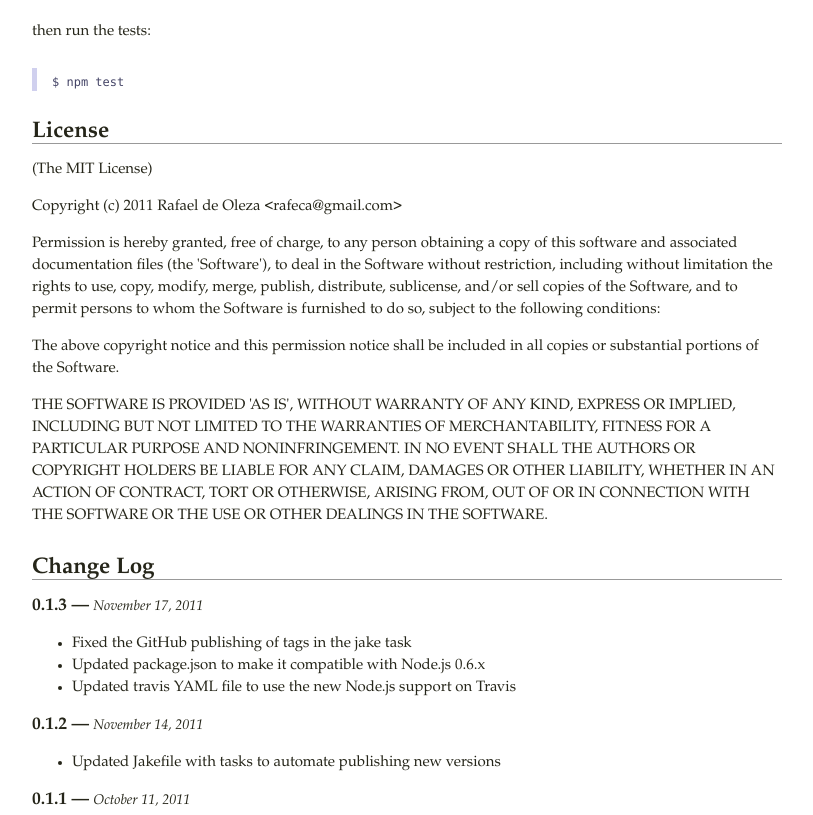
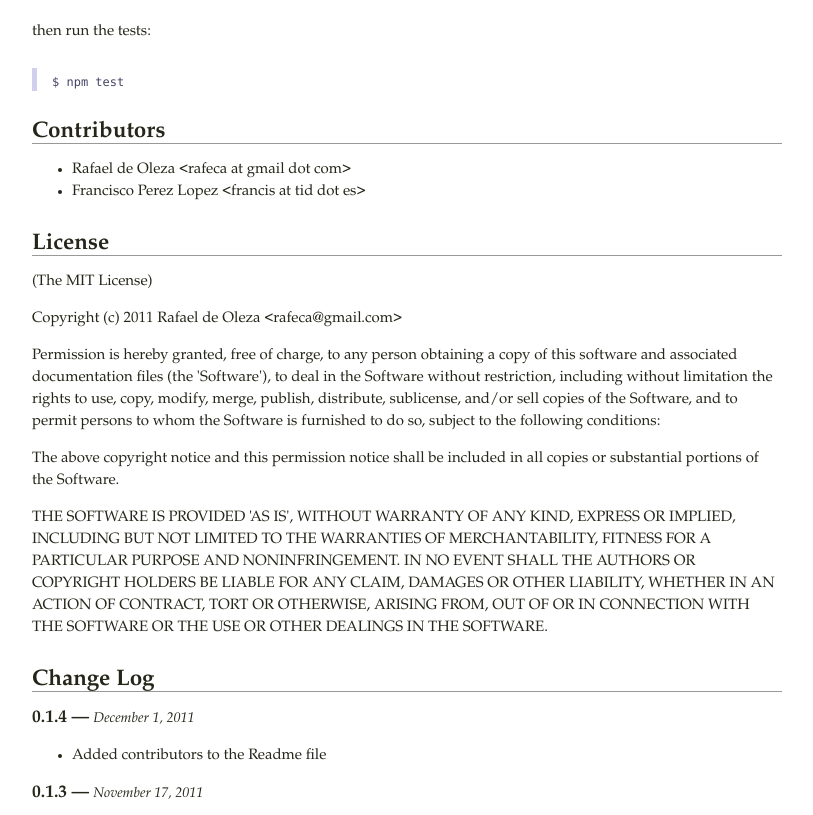
Before and after one commit to rafeca/prettyjson, a website: page docs/index.html in a window 1280 px wide. Shown: the part 2300-3115 px from the top of the page, without its empty margins (233-1046 px from the left). Drawn offline with Linux system fonts and the light colour scheme.

Commit message:
Bump version to 0.1.4

```diff
--- a/docs/index.html
+++ b/docs/index.html
@@ -95,6 +95,13 @@ console.log(prettyjson.render(data, {
 <pre><code>$ npm test
 </code></pre>
 
+<h2>Contributors</h2>
+
+<ul>
+<li>Rafael de Oleza &lt;rafeca at gmail dot com&gt;</li>
+<li>Francisco Perez Lopez &lt;francis at tid dot es&gt;</li>
+</ul>
+
 <h2>License</h2>
 
 <p>(The MIT License)</p>
@@ -120,6 +127,12 @@ CLAIM, DAMAGES OR OTHER LIABILITY, WHETHER IN AN ACTION OF CONTRACT,
 TORT OR OTHERWISE, ARISING FROM, OUT OF OR IN CONNECTION WITH THE
 SOFTWARE OR THE USE OR OTHER DEALINGS IN THE SOFTWARE.</p>
 <h2>Change Log</h2>
+
+<h3>0.1.4 — <em>December 1, 2011</em></h3>
+
+<ul>
+<li>Added contributors to the Readme file</li>
+</ul>
 
 <h3>0.1.3 — <em>November 17, 2011</em></h3>
 
--- a/package.json
+++ b/package.json
@@ -2,7 +2,7 @@
   "author": "Rafael de Oleza <rafeca@gmail.com> (https://github.com/rafeca)",
   "name": "prettyjson",
   "description": "Package for formatting JSON data in a coloured YAML-style, perfect for CLI output",
-  "version": "0.1.3",
+  "version": "0.1.4",
   "homepage": "https://github.com/rafeca/prettyjson",
   "keywords": [
     "json",
```
Also changed, not shown: History.md (+4 -0 lines).
